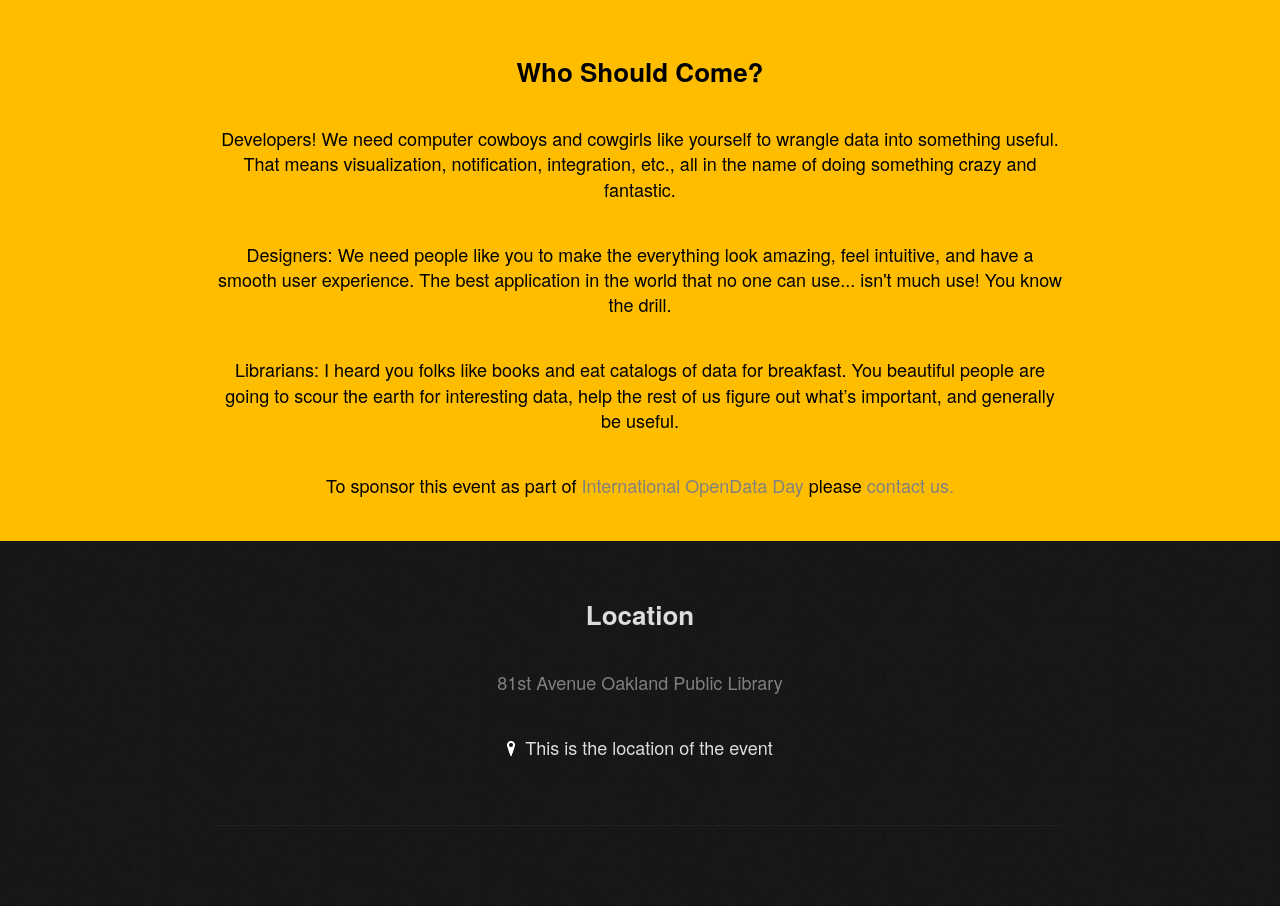
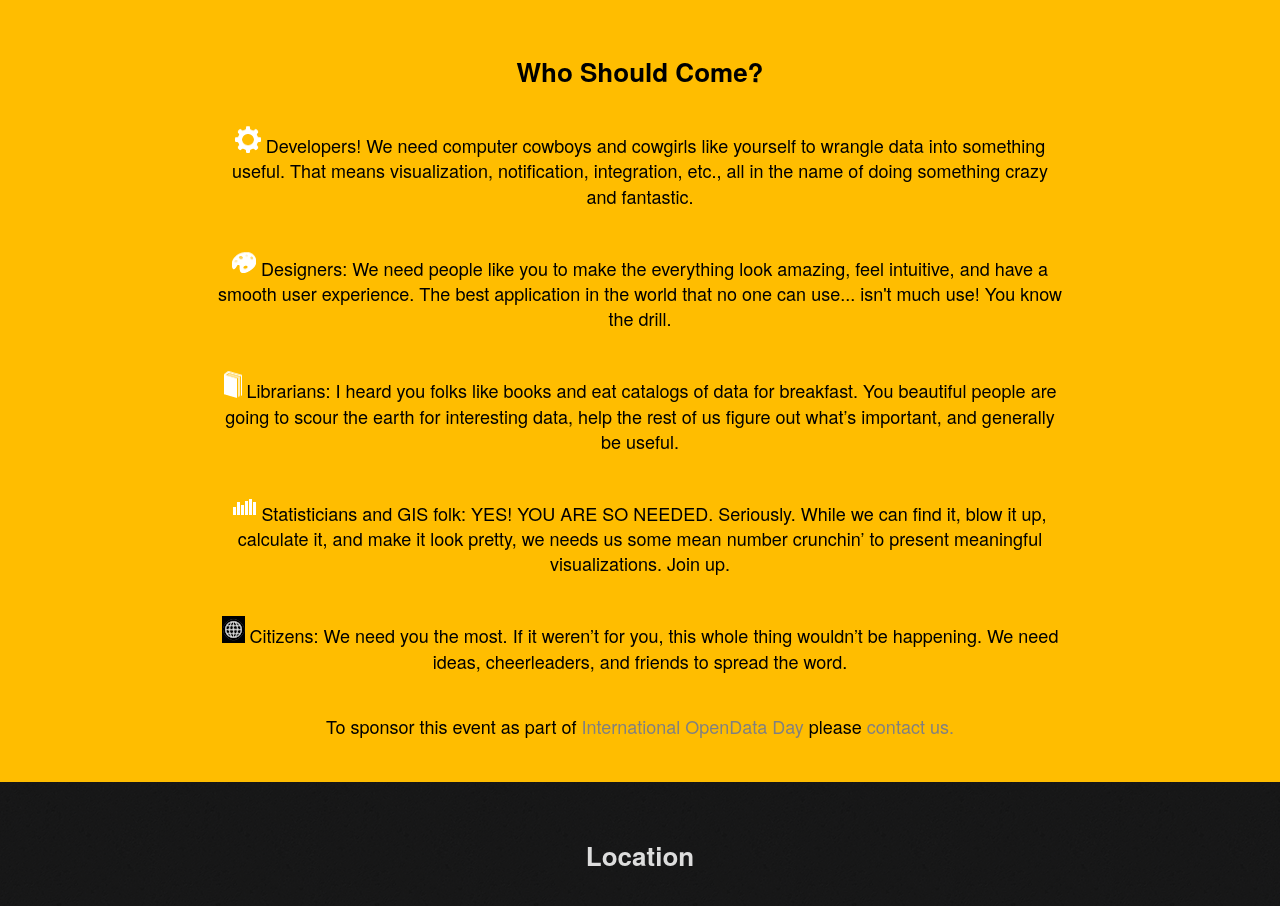
Before and after one commit to openoakland/open-data-day-2013, a plain HTML site: page index.html in a window 1280 px wide. Shown: the part 880-1786 px from the top of the page. Drawn offline with Linux system fonts and the light colour scheme.

Commit message:
Update index.html
icons

```diff
--- a/index.html
+++ b/index.html
@@ -27,10 +27,12 @@
   	</div>
   	<div class="container speakersContainer">
     	<section class="speakers">
-  		  <h2>Who Should Come?</h2>
-  		  <p>Developers!  We need computer cowboys and cowgirls like yourself to wrangle data into something useful. That means visualization, notification, integration, etc., all in the name of doing something crazy and fantastic.</p>
-  		  <p>Designers: We need people like you to make the everything look amazing, feel intuitive, and have a smooth user experience. The best application in the world that no one can use... isn't much use! You know the drill.</p>
-   		  <p>Librarians: I heard you folks like books and eat catalogs of data for breakfast. You beautiful people are going to scour the earth for interesting data, help the rest of us figure out what’s important, and generally be useful.</p>
+ 		<h2>Who Should Come?</h2>
+  		  <p><img src="images/icon-dev.png" width="26" height="27" alt="Icon Dev" /> Developers!  We need computer cowboys and cowgirls like yourself to wrangle data into something useful. That means visualization, notification, integration, etc., all in the name of doing something crazy and fantastic.</p>
+  		  <p><img src="images/icon-designer.png"  alt="Icon Designer" /> Designers: We need people like you to make the everything look amazing, feel intuitive, and have a smooth user experience. The best application in the world that no one can use... isn't much use! You know the drill.</p>
+   		  <p><img src="images/icon-library.png" width="18" height="27" alt="Icon Library" /> Librarians: I heard you folks like books and eat catalogs of data for breakfast. You beautiful people are going to scour the earth for interesting data, help the rest of us figure out what’s important, and generally be useful.</p>
+   		  <p><img src="images/icon-stats.png" width="23" height="27" alt="Icon Stats" /> Statisticians and GIS folk: YES! YOU ARE SO NEEDED. Seriously. While we can find it, blow it up, calculate it, and make it look pretty, we needs us some mean number crunchin’ to present meaningful visualizations. Join up.</p>
+   		  <p><img src="images/globe2.png" width="23" height="27" alt="Icon Citizens" /> Citizens: We need you the most. If it weren’t for you, this whole thing wouldn’t be happening. We need ideas, cheerleaders, and friends to spread the word.</p>
    		  <p>To sponsor this event as part of <a href='http://opendataday.org'>International OpenData Day</a> please <a href='http://openoakland.org/contact/'>contact us.</a></p>
   		</section>
 		</div>
```
